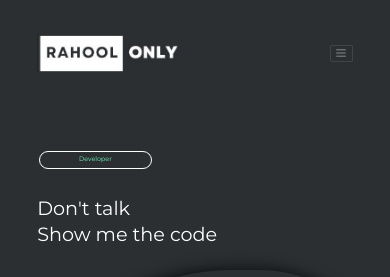
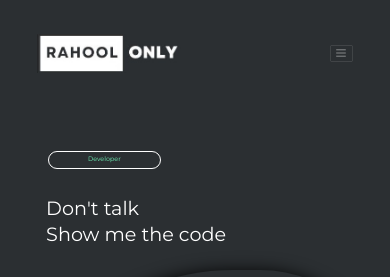
Before and after one commit to rahoolonly/portfolio, a React (Create React App) app: page / in a window 390 px wide. Shown: the top 277 px of the page. Built offline with nearby package versions, Linux system fonts and the light colour scheme; a web font is replaced by a local one.

Commit message:
did a minor change

```diff
--- a/src/components/home/home.css
+++ b/src/components/home/home.css
@@ -39,7 +39,7 @@ h1{
    }
 
  .first-half{
-     padding-left: 3rem;
+     padding-left: 5.8rem;
      margin-bottom: 1rem;
      display: flex;
      justify-content: center;
```
